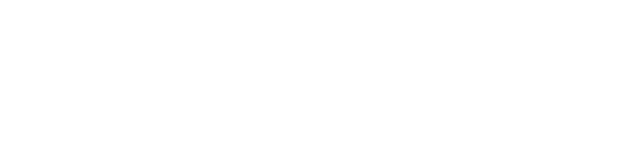
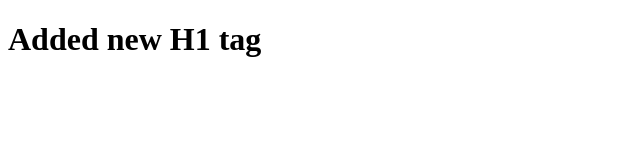
Before and after one commit to hariranjit/hariranjit, a plain HTML site: page index.html in a window 1280 px wide. Shown: the whole page, without its empty margins (0-640 px from the left). Drawn offline with Linux system fonts and the light colour scheme.

Commit message:
added H1 tag to index.html

```diff
--- a/index.html
+++ b/index.html
@@ -4,9 +4,9 @@
     <meta charset="UTF-8">
     <meta http-equiv="X-UA-Compatible" content="IE=edge">
     <meta name="viewport" content="width=device-width, initial-scale=1.0">
-    <title>Document</title>
+    <title>Git Lexicon demo</title>
 </head>
 <body>
-
+    <h1>Added new H1 tag</h1>
 </body>
 </html>
```
